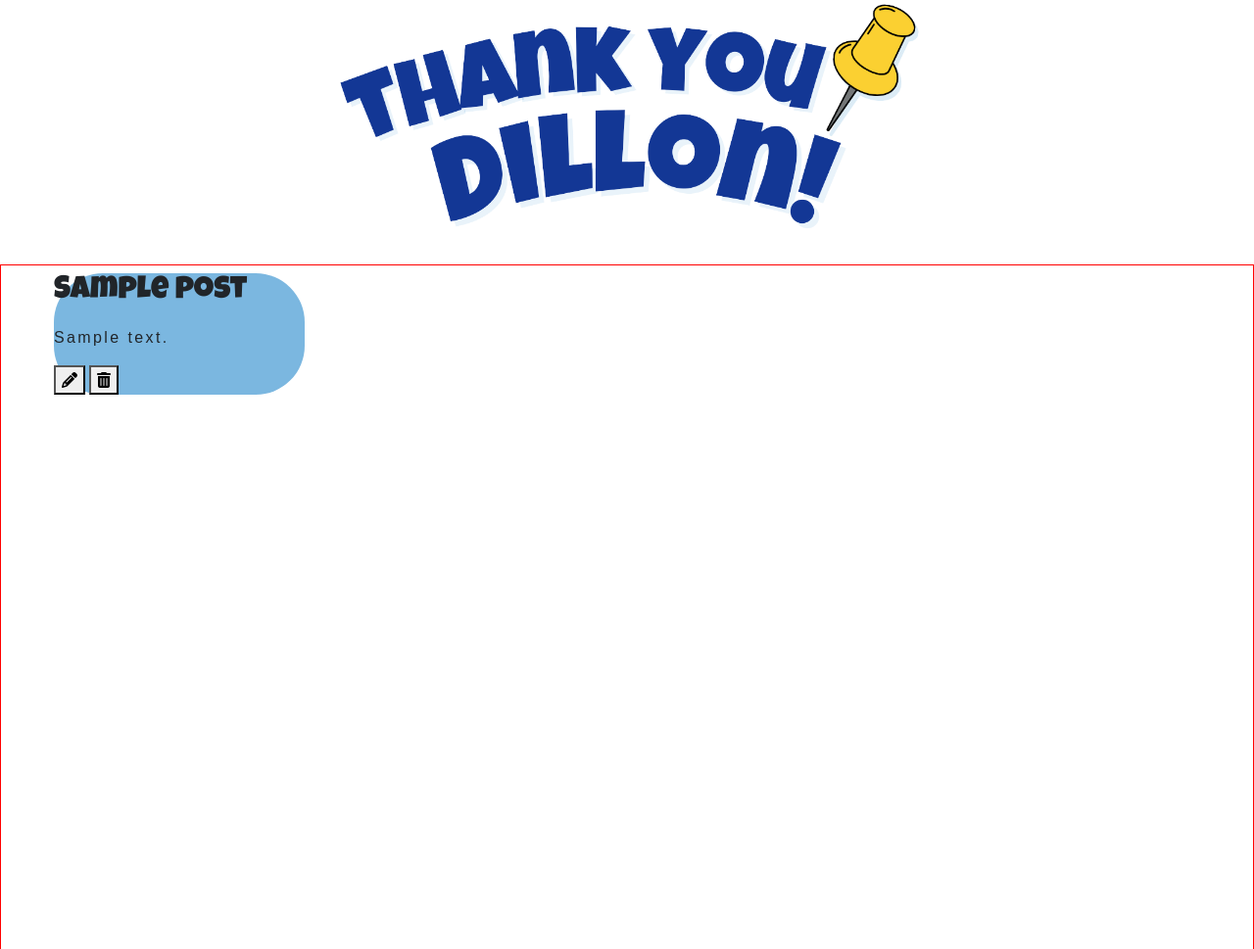
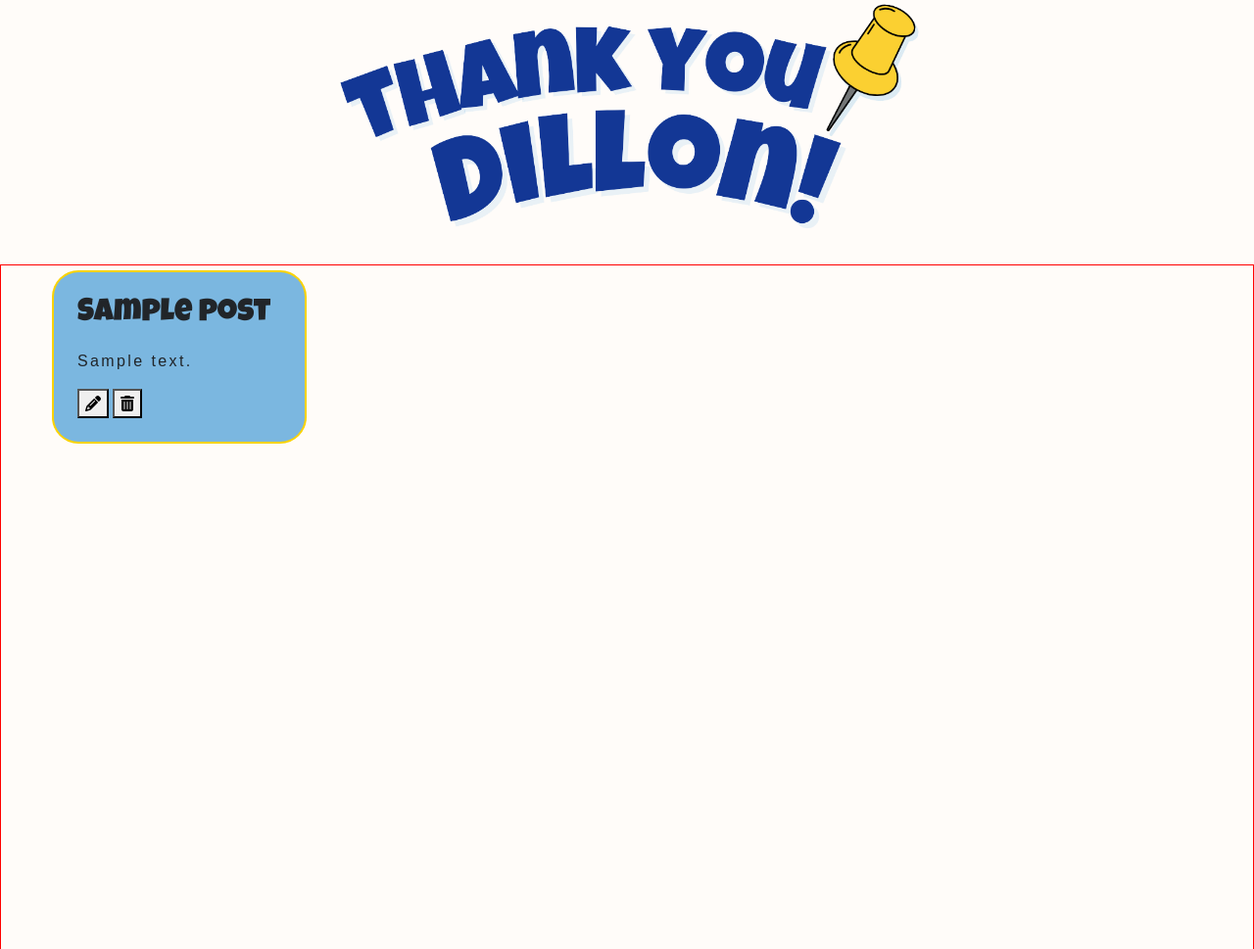
Before and after one commit to alexaspinalldev/Message-board, a Django app: page /home/ in a window 1280 px wide. Shown: the part 79-1048 px from the top of the page at 98% size. Run offline with Django 4.2, Linux system fonts and the light colour scheme; tables that the repository leaves empty hold one stand-in row (values such as "Sample post"); some libraries are stand-ins or nearby versions; some web fonts are replaced.

Commit message:
add body background colour

```diff
--- a/static/css/style.css
+++ b/static/css/style.css
@@ -23,6 +23,10 @@ p {
     font-family: var(--body-font);
     letter-spacing: 0.15rem;
     font-weight: 500;
+}
+
+body {
+    background-color: var(--off-white);
 }
 
 /* Landing page */
@@ -157,8 +161,10 @@ main {
     width: 20vw;
     height: min-content;
     background-color: #7BB7E0;
-    border-radius: 50px;
+    border-radius: 25px;
     transition: transform 0.5s;
+    padding: 1.5rem;
+    box-shadow: 0 0 0 2px var(--yellow);
 }
 
 .post-cloud:hover {
```
